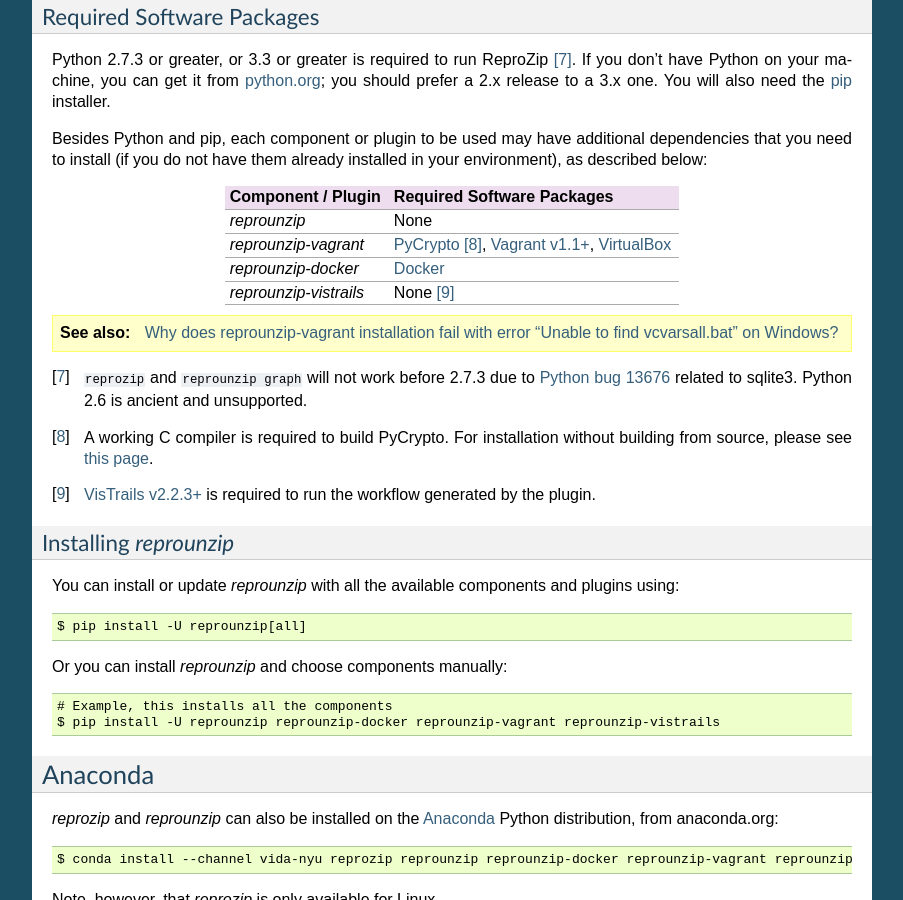
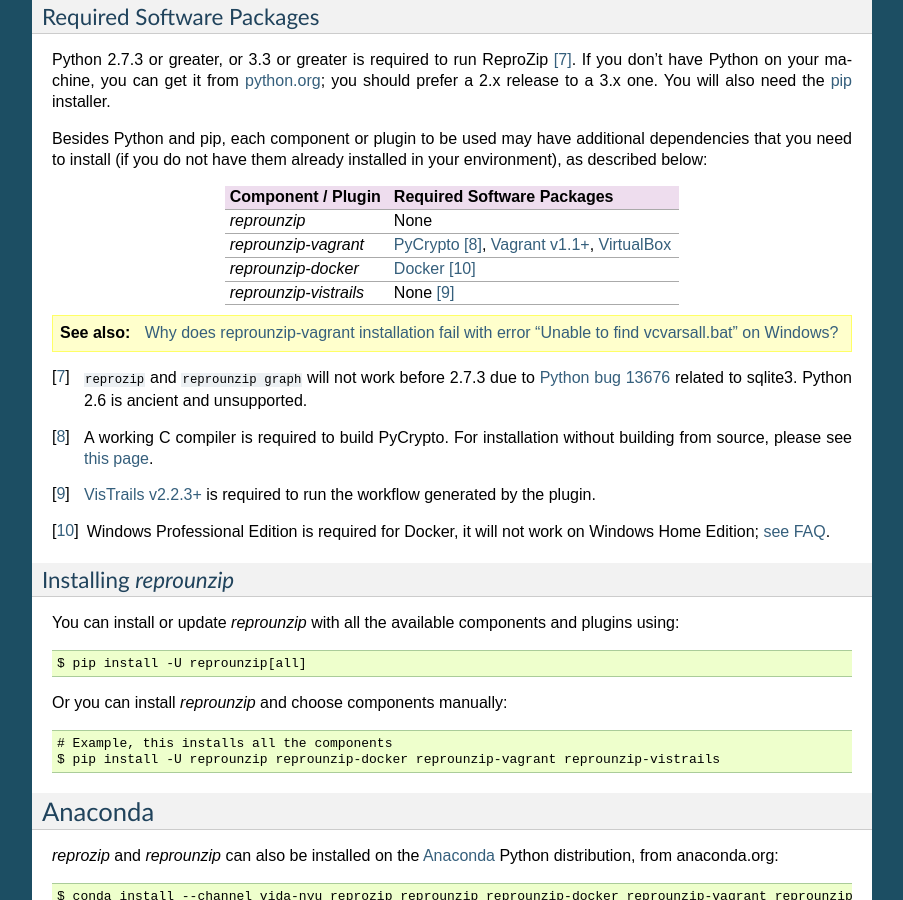
Before and after one commit to VIDA-NYU/reprozip, a Sphinx documentation site: the page built from docs/install.rst, in a window 1280 px wide and 900 px high, scrolled down 2827 px. Shown: the whole window, without its empty margins (198-1101 px from the left). Built offline with Sphinx 7.4.7, drawn with Linux system fonts in a browser that asks for light colours; some of the changed lines change nothing that is shown.

Commit message:
Add a note for Docker and Windows Home Edition

```diff
--- a/docs/install.rst
+++ b/docs/install.rst
@@ -165,7 +165,7 @@
 |                        | `Vagrant v1.1+ <https://www.vagrantup.com/>`__,                        |
 |                        | `VirtualBox <https://www.virtualbox.org/>`__                           |
 +------------------------+------------------------------------------------------------------------+
-| *reprounzip-docker*    | `Docker <https://www.docker.com/>`__                                   |
+| *reprounzip-docker*    | `Docker <https://www.docker.com/>`__ [#windowshome]_                   |
 +------------------------+------------------------------------------------------------------------+
 | *reprounzip-vistrails* | None [#vis3]_                                                          |
 +------------------------+------------------------------------------------------------------------+
@@ -175,6 +175,7 @@
 ..  [#bug3] ``reprozip`` and ``reprounzip graph`` will not work before 2.7.3 due to `Python bug 13676 <https://bugs.python.org/issue13676>`__ related to sqlite3. Python 2.6 is ancient and unsupported.
 ..  [#pycrypto3] A working C compiler is required to build PyCrypto. For installation without building from source, please see `this page <https://stackoverflow.com/questions/11405549/how-do-i-install-pycrypto-on-windows>`__.
 ..  [#vis3] `VisTrails v2.2.3+ <https://www.vistrails.org/>`__ is required to run the workflow generated by the plugin.
+..  [#windowshome] Windows Professional Edition is required for Docker, it will not work on Windows Home Edition; `see FAQ <https://docs.docker.com/docker-for-windows/faqs/#why-is-windows-10-home-not-supported>`__.
 
 Installing *reprounzip*
 -----------------------
```
